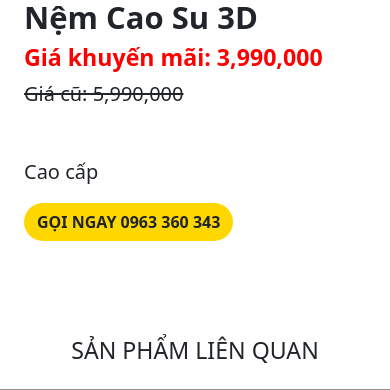
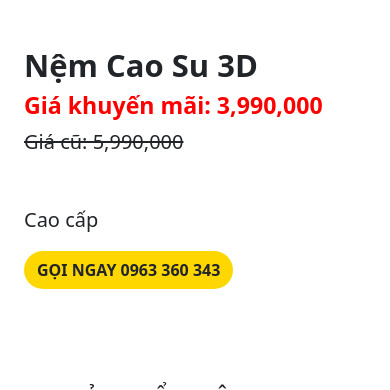
Before and after one commit to phamvanminh7531/nem-lien-viet-website, a Django app: a page that uses templates/home/product_detail.html in a window 390 px wide. Shown: the part 418-808 px from the top of the page. Run offline with Django 5.2, Linux system fonts and the light colour scheme; data comes from the database, SQL or seed files in the repository; some libraries are stand-ins or nearby versions.

Commit message:
fix product detail responsive view 3

```diff
--- a/templates/home/product_detail.html
+++ b/templates/home/product_detail.html
@@ -5,7 +5,7 @@
 {% endblock %}
 {% block content %}
 {% load humanize %}
-<section class="py-5 pt-4">
+<section class="py-5 mt-4">
     <div class="container px-4 px-lg-5 my-5">
         <div class="row gx-4 gx-lg-5 align-items-center">
             <div class="col-md-6"><img class="card-img-top mb-5 mb-md-0" src="{{ product.images.url }}" alt="nem-cao-su" /></div>
```
